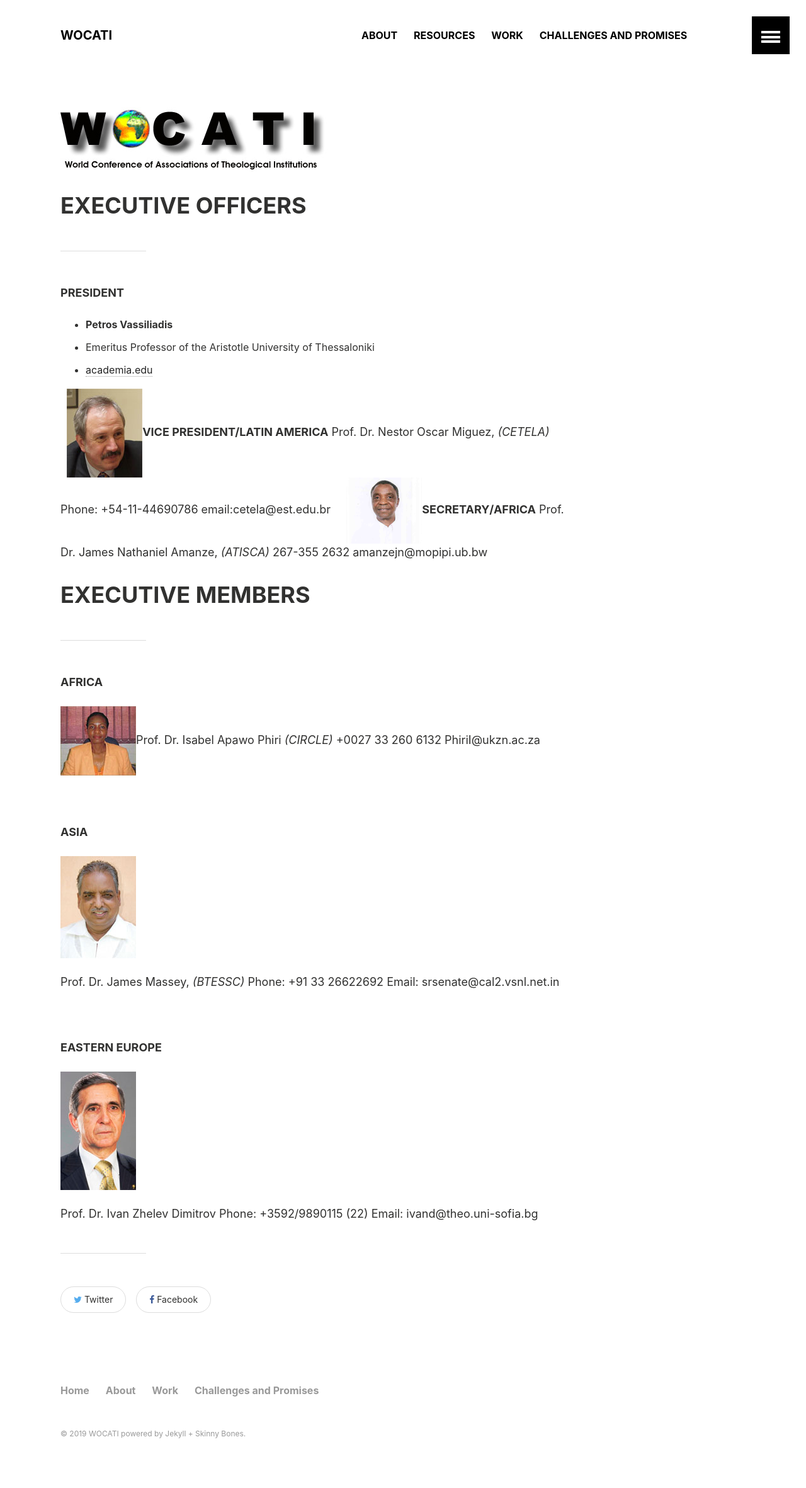
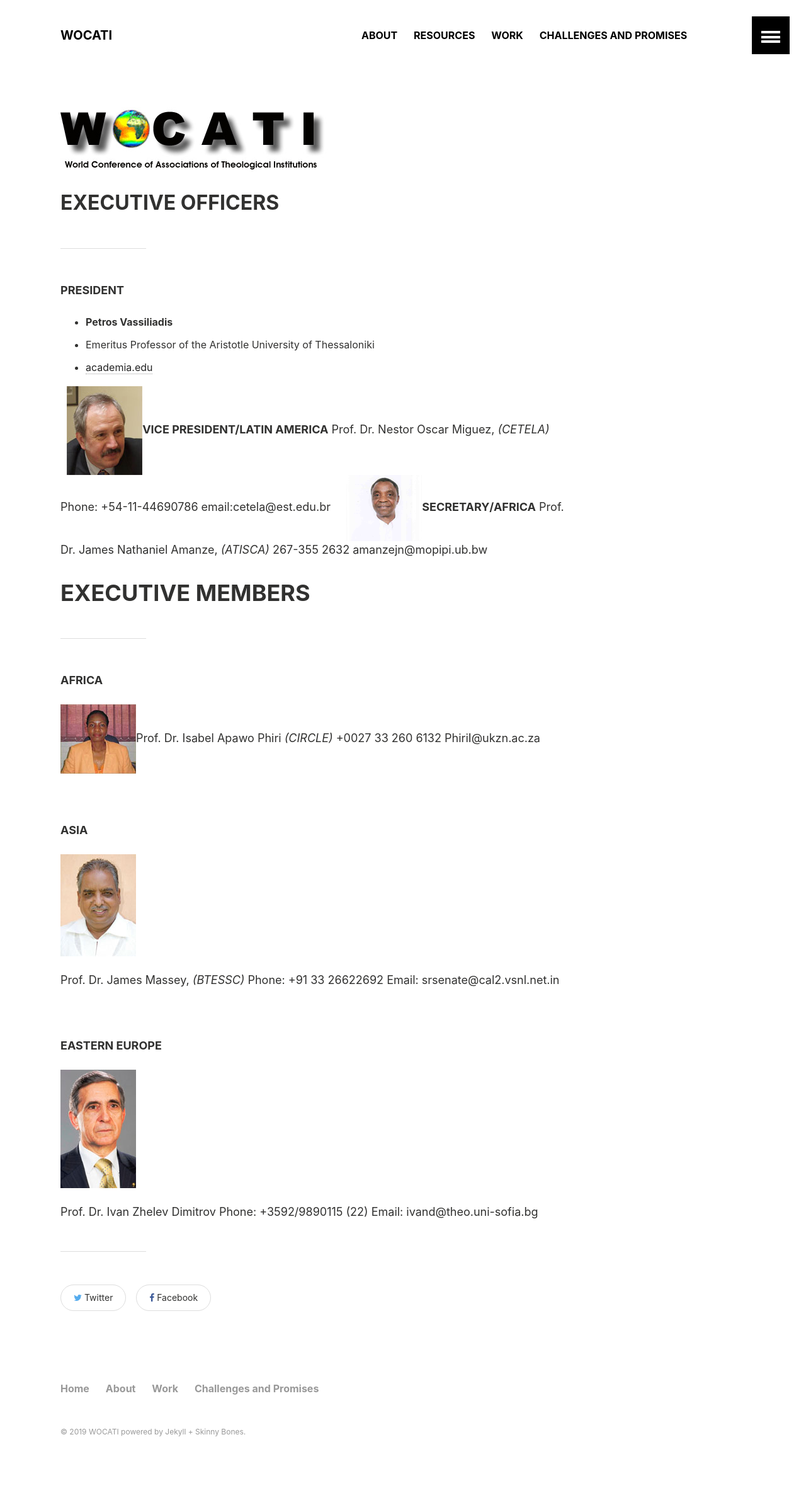
Before and after one commit to adamdjbrett/wocati-archived, a Jekyll site: the page built from about/executive.md, in a window 1280 px wide. Shown: the whole page at 63% size. Built offline with Jekyll 4.4.1, drawn with Linux system fonts in a browser that asks for light colours.

```diff
--- a/about/executive.md
+++ b/about/executive.md
@@ -10,7 +10,7 @@ post_date: 2012-06-19 22:12:05
 ---
 [![World Conference of Associated Theological Institutions](https://wocati.org/wp-content/uploads/2012/06/WOCATI-logo.png "WOCATI logo")](https://wocati.org/wp-content/uploads/2012/06/WOCATI-logo.png)
 
-# EXECUTIVE OFFICERS
+## EXECUTIVE OFFICERS
 
 * * *
 
```
Also changed, not shown: about/index.md (renamed from about/about.md, +0 -1 lines).
